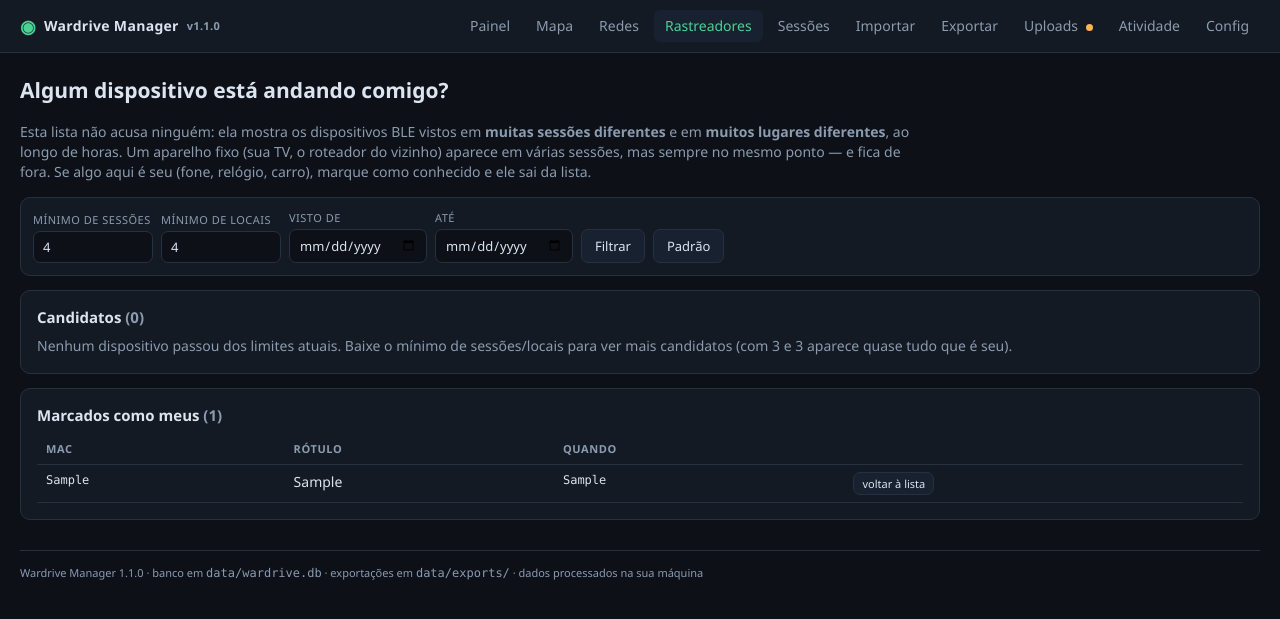
After one commit to luizqueiroz-br/wardriverm, a Flask app: page /rastreadores in a window 1280 px wide. The commit adds this page. Shown: the top 619 px of the page. Run offline with Flask 3, Linux system fonts and the light colour scheme; tables that the repository leaves empty hold one stand-in row (values such as "Sample post"); parts of the project's set-up code (start-up, migrations or seed data) failed here and were passed over.

Commit message:
Detector de rastreadores: algum BLE está andando comigo? (closes #1)
Nova tela /rastreadores. O critério não é "aparece muito" — é "aparece em muitos
LUGARES diferentes, em sessões diferentes, ao longo de horas", que é o padrão de um
dispositivo acompanhando o percurso:

- tipo BLE/BT, com GPS;
- >= 4 sessões distintas (ajustável na tela);
- >= 4 locais distintos, em células de ~55 m (0,0005°);
- primeira e última aparição separadas por >= 12 h.

Ordenado por força (sessões × locais). Cada linha traz SSID/MAC/fabricante, categoria
de objeto, sessões, locais, extensão em km (diagonal da área), período e RSSI médio,
com "mapa" (filtro por item que já existia) e "é meu".

"é meu" grava em `dispositivos_conhecidos` e o item sai da lista; a seção "Marcados
como meus" embaixo permite voltar à lista. Como o critério é estrutural, aparelho
fixo não entra: sua TV aparece em 20 sessões, mas sempre no mesmo ponto.

Descartados de propósito: MAC 00:00:00:00:00:00 / FF:FF:FF:FF:FF:FF (aparelho
anunciando lixo) e Wi-Fi (o alvo é BLE que acompanha, não AP de rua).

Na base atual: 129 candidatos com limiar 3/3, 53 com 4/4 (padrão), 18 com 6/6.

Testes: 8 novos em tests/test_rastreadores.py (acompanha -> entra; fixo no mesmo
lugar -> não; tudo em 1 h -> não; Wi-Fi -> não; MAC inválido -> não; marcar/desmarcar;
janela de datas; limiar mais alto). 83 no total.

O verificador de pre-commit passou a ignorar também 00:00:00:00:00:00 (endereço nulo).

```diff
--- a/tools/verificar_commit.py
+++ b/tools/verificar_commit.py
@@ -43,7 +43,7 @@ PADROES_CONTEUDO = [
 # MACs de exemplo que aparecem em documentação/código: não identificam ninguém,
 # então não devem barrar o commit (senão toda docstring de formato vira bloqueio)
 MAC_PLACEHOLDER = re.compile(
-    rb"(?i)^(?:AA:BB:CC:DD:EE:FF|00:11:22:33:44:55|DE:AD:BE:EF:00:01|FF:FF:FF:FF:FF:FF)$"
+    rb"(?i)^(?:AA:BB:CC:DD:EE:FF|00:11:22:33:44:55|DE:AD:BE:EF:00:01|FF:FF:FF:FF:FF:FF|00:00:00:00:00:00)$"
 )
 
 
--- a/wardrive/db.py
+++ b/wardrive/db.py
@@ -117,6 +117,13 @@ CREATE TABLE IF NOT EXISTS oui (
     vendor TEXT NOT NULL
 );
 
+-- dispositivos que o usuário reconhece como seus (some da lista de rastreadores)
+CREATE TABLE IF NOT EXISTS dispositivos_conhecidos (
+    mac       TEXT PRIMARY KEY,
+    rotulo    TEXT,
+    criado_em TEXT NOT NULL
+);
+
 CREATE TABLE IF NOT EXISTS exports (
     id             INTEGER PRIMARY KEY AUTOINCREMENT,
     created_at     TEXT NOT NULL,
@@ -229,6 +236,8 @@ def migrar(conn: sqlite3.Connection) -> None:
         if coluna not in colunas_redes:
             conn.execute(f"ALTER TABLE networks ADD COLUMN {coluna} {tipo}")
     conn.execute("CREATE INDEX IF NOT EXISTS idx_net_categoria ON networks(categoria)")
+    conn.execute("""CREATE TABLE IF NOT EXISTS dispositivos_conhecidos (
+        mac TEXT PRIMARY KEY, rotulo TEXT, criado_em TEXT NOT NULL)""")
     conn.commit()
 
 
--- a/wardrive/templates/base.html
+++ b/wardrive/templates/base.html
@@ -18,6 +18,7 @@
     <a href="{{ url_for('ui.dashboard') }}" class="{{ 'ativo' if request.endpoint == 'ui.dashboard' }}">Painel</a>
     <a href="{{ url_for('ui.mapa') }}" class="{{ 'ativo' if request.endpoint == 'ui.mapa' }}">Mapa</a>
     <a href="{{ url_for('ui.redes') }}" class="{{ 'ativo' if request.endpoint == 'ui.redes' }}">Redes</a>
+    <a href="{{ url_for('ui.rastreadores') }}" class="{{ 'ativo' if request.endpoint == 'ui.rastreadores' }}">Rastreadores</a>
     <a href="{{ url_for('ui.sessoes') }}" class="{{ 'ativo' if request.endpoint == 'ui.sessoes' }}">Sessões</a>
     <a href="{{ url_for('ui.importar') }}" class="{{ 'ativo' if request.endpoint == 'ui.importar' }}">Importar</a>
     <a href="{{ url_for('ui.exportar') }}" class="{{ 'ativo' if request.endpoint == 'ui.exportar' }}">Exportar</a>
--- /dev/null
+++ b/wardrive/templates/rastreadores.html
@@ -0,0 +1,118 @@
+{% extends "base.html" %}
+{% block titulo %}Rastreadores{% endblock %}
+
+{% block conteudo %}
+<h1>Algum dispositivo está andando comigo?</h1>
+<p class="texto-fraco" style="max-width:900px">
+  Esta lista não acusa ninguém: ela mostra os dispositivos BLE vistos em
+  <strong>muitas sessões diferentes</strong> e em <strong>muitos lugares diferentes</strong>,
+  ao longo de horas. Um aparelho fixo (sua TV, o roteador do vizinho) aparece em
+  várias sessões, mas sempre no mesmo ponto — e fica de fora. Se algo aqui é seu
+  (fone, relógio, carro), marque como conhecido e ele sai da lista.
+</p>
+
+<form class="filtros" method="get" action="{{ url_for('ui.rastreadores') }}">
+  <div class="campo"><label for="sessoes">mínimo de sessões</label>
+    <input type="number" id="sessoes" name="sessoes" min="1" max="60" value="{{ minimo_sessoes }}"></div>
+  <div class="campo"><label for="locais">mínimo de locais</label>
+    <input type="number" id="locais" name="locais" min="1" max="500" value="{{ minimo_locais }}"></div>
+  <div class="campo"><label for="de">visto de</label><input type="date" id="de" name="de" value="{{ args.de }}"></div>
+  <div class="campo"><label for="ate">até</label><input type="date" id="ate" name="ate" value="{{ args.ate }}"></div>
+  <div class="campo"><label>&nbsp;</label><button type="submit">Filtrar</button></div>
+  <div class="campo"><label>&nbsp;</label><a class="botao" href="{{ url_for('ui.rastreadores') }}">Padrão</a></div>
+</form>
+
+<div class="cartao">
+  <h2 style="margin-bottom:8px">Candidatos <span class="texto-fraco">({{ page.total }})</span></h2>
+  {% if itens %}
+  <div class="tabela-rolagem">
+  <table>
+    <thead>
+      <tr>
+        <th>dispositivo</th><th>objeto</th>
+        <th class="num">sessões</th><th class="num">locais</th><th class="num">extensão</th>
+        <th>primeira vez</th><th>última vez</th>
+        <th class="num">RSSI méd</th><th></th>
+      </tr>
+    </thead>
+    <tbody>
+      {% for r in itens %}
+      <tr>
+        <td>
+          {% if r.ssid %}<strong>{{ r.ssid }}</strong><br>{% endif %}
+          <a class="mono" href="{{ url_for('ui.rede_detalhe', mac=r.mac) }}">{{ r.mac }}</a>
+          {% if r.vendor %}<div class="texto-fraco" style="font-size:12px">{{ r.vendor }}</div>{% endif %}
+        </td>
+        <td>
+          <span class="etiqueta objeto" style="--cor: {{ cores_categoria.get(r.categoria or 'desconhecido', '#55607a') }}"
+                title="força {{ r.forca }} = sessões × locais">
+            {{ icones_categoria.get(r.categoria or 'desconhecido', '❓') }}
+            {{ nomes_categoria.get(r.categoria or 'desconhecido', 'não identificado') }}</span>
+        </td>
+        <td class="num" title="sessões distintas em que apareceu">{{ r.sessoes }}</td>
+        <td class="num" title="células de ~55 m distintas">{{ r.locais }}</td>
+        <td class="num" title="diagonal da área onde foi visto">{{ r.extensao_km }} km</td>
+        <td class="mono">{{ r.primeira }}</td>
+        <td class="mono">{{ r.ultima }}</td>
+        <td class="num">{{ r.rssi_medio if r.rssi_medio is not none else '—' }}</td>
+        <td>
+          <div class="linha-botoes">
+            <a class="botao mini" href="{{ url_for('ui.mapa') }}?mac={{ r.mac }}">mapa</a>
+            <form method="post" action="{{ url_for('ui.rastreador_conhecido') }}">
+              <input type="hidden" name="csrf_token" value="{{ csrf_token }}">
+              <input type="hidden" name="mac" value="{{ r.mac }}">
+              <input type="hidden" name="rotulo" value="{{ r.ssid or '' }}">
+              <button type="submit" class="mini" title="é meu: sai da lista">é meu</button>
+            </form>
+          </div>
+        </td>
+      </tr>
+      {% endfor %}
+    </tbody>
+  </table>
+  </div>
+
+  <div class="paginacao">
+    {% if page.pagina > 1 %}
+      <a href="{{ url_for('ui.rastreadores', sessoes=minimo_sessoes, locais=minimo_locais, de=args.de, ate=args.ate, pagina=page.pagina-1) }}">← anterior</a>
+    {% endif %}
+    <span>página {{ page.pagina }} de {{ page.paginas }}</span>
+    {% if page.pagina < page.paginas %}
+      <a href="{{ url_for('ui.rastreadores', sessoes=minimo_sessoes, locais=minimo_locais, de=args.de, ate=args.ate, pagina=page.pagina+1) }}">próxima →</a>
+    {% endif %}
+  </div>
+  {% else %}
+  <p class="texto-fraco" style="margin:0">
+    Nenhum dispositivo passou dos limites atuais. Baixe o mínimo de sessões/locais
+    para ver mais candidatos (com 3 e 3 aparece quase tudo que é seu).
+  </p>
+  {% endif %}
+</div>
+
+{% if conhecidos %}
+<div class="cartao" style="margin-top:14px">
+  <h2 style="margin-bottom:8px">Marcados como meus <span class="texto-fraco">({{ conhecidos|length }})</span></h2>
+  <div class="tabela-rolagem">
+  <table>
+    <thead><tr><th>MAC</th><th>rótulo</th><th>quando</th><th></th></tr></thead>
+    <tbody>
+      {% for k in conhecidos %}
+      <tr>
+        <td class="mono">{{ k.mac }}</td>
+        <td>{{ k.rotulo or k.ssid or '(sem rótulo)' }}</td>
+        <td class="mono">{{ k.criado_em }}</td>
+        <td>
+          <form method="post" action="{{ url_for('ui.rastreador_esquecer') }}">
+            <input type="hidden" name="csrf_token" value="{{ csrf_token }}">
+            <input type="hidden" name="mac" value="{{ k.mac }}">
+            <button type="submit" class="mini">voltar à lista</button>
+          </form>
+        </td>
+      </tr>
+      {% endfor %}
+    </tbody>
+  </table>
+  </div>
+</div>
+{% endif %}
+{% endblock %}
--- a/wardrive/views.py
+++ b/wardrive/views.py
@@ -170,6 +170,64 @@ def rede_detalhe(mac: str):
     if not dados:
         abort(404)
     return render_template("rede_detalhe.html", **dados)
+
+
+# --------------------------------------------------------------------------- #
+# rastreadores (BLE que acompanha o percurso)
+# --------------------------------------------------------------------------- #
+@ui.get("/rastreadores")
+def rastreadores():
+    conn = db.get_db()
+    args = _page_args()
+    per_page = 50
+    try:
+        minimo_sessoes = max(1, int(request.args.get("sessoes", 4)))
+    except ValueError:
+        minimo_sessoes = 4
+    try:
+        minimo_locais = max(1, int(request.args.get("locais", 4)))
+    except ValueError:
+        minimo_locais = 4
+    filtros: dict = dict(de=args["de"], ate=args["ate"], minimo_sessoes=minimo_sessoes,
+                         minimo_locais=minimo_locais, incluir_conhecidos=False)
+    itens, total = queries.rastreadores(conn, limit=per_page,
+                                        offset=(args["pagina"] - 1) * per_page, **filtros)
+    page = _paginate(total, per_page, args["pagina"])
+    itens, _ = queries.rastreadores(conn, limit=per_page, offset=page["offset"], **filtros)
+    return render_template("rastreadores.html", itens=itens, page=page, args=args,
+                           minimo_sessoes=minimo_sessoes, minimo_locais=minimo_locais,
+                           conhecidos=queries.conhecidos(conn),
+                           nomes_categoria=categorias.CATEGORIAS,
+                           cores_categoria=categorias.CORES,
+                           icones_categoria=categorias.ICONES)
+
+
+@ui.post("/rastreadores/conhecido")
+def rastreador_conhecido():
+    conn = db.get_db()
+    mac = request.form.get("mac", "")
+    if not mac:
+        abort(400)
+    queries.marcar_conhecido(conn, mac, request.form.get("rotulo", ""))
+    flash(f"{mac} marcado como conhecido — não aparece mais na lista de rastreadores.", "ok")
+    return redirect(url_for("ui.rastreadores", **_querystring_visivel()))
+
+
+@ui.post("/rastreadores/esquecer")
+def rastreador_esquecer():
+    conn = db.get_db()
+    mac = request.form.get("mac", "")
+    if not mac:
+        abort(400)
+    queries.esquecer_conhecido(conn, mac)
+    flash(f"{mac} voltou para a lista de candidatos.", "ok")
+    return redirect(url_for("ui.rastreadores", **_querystring_visivel()))
+
+
+def _querystring_visivel() -> dict:
+    """Mantém os filtros da tela ao voltar de um POST."""
+    chaves = ("de", "ate", "sessoes", "locais", "pagina")
+    return {k: v for k, v in request.args.items() if k in chaves and v}
 
 
 # --------------------------------------------------------------------------- #
```
Also changed, not shown: tests/test_rastreadores.py (added, +111 -0 lines), wardrive/queries.py (+108 -0 lines), README.md.
